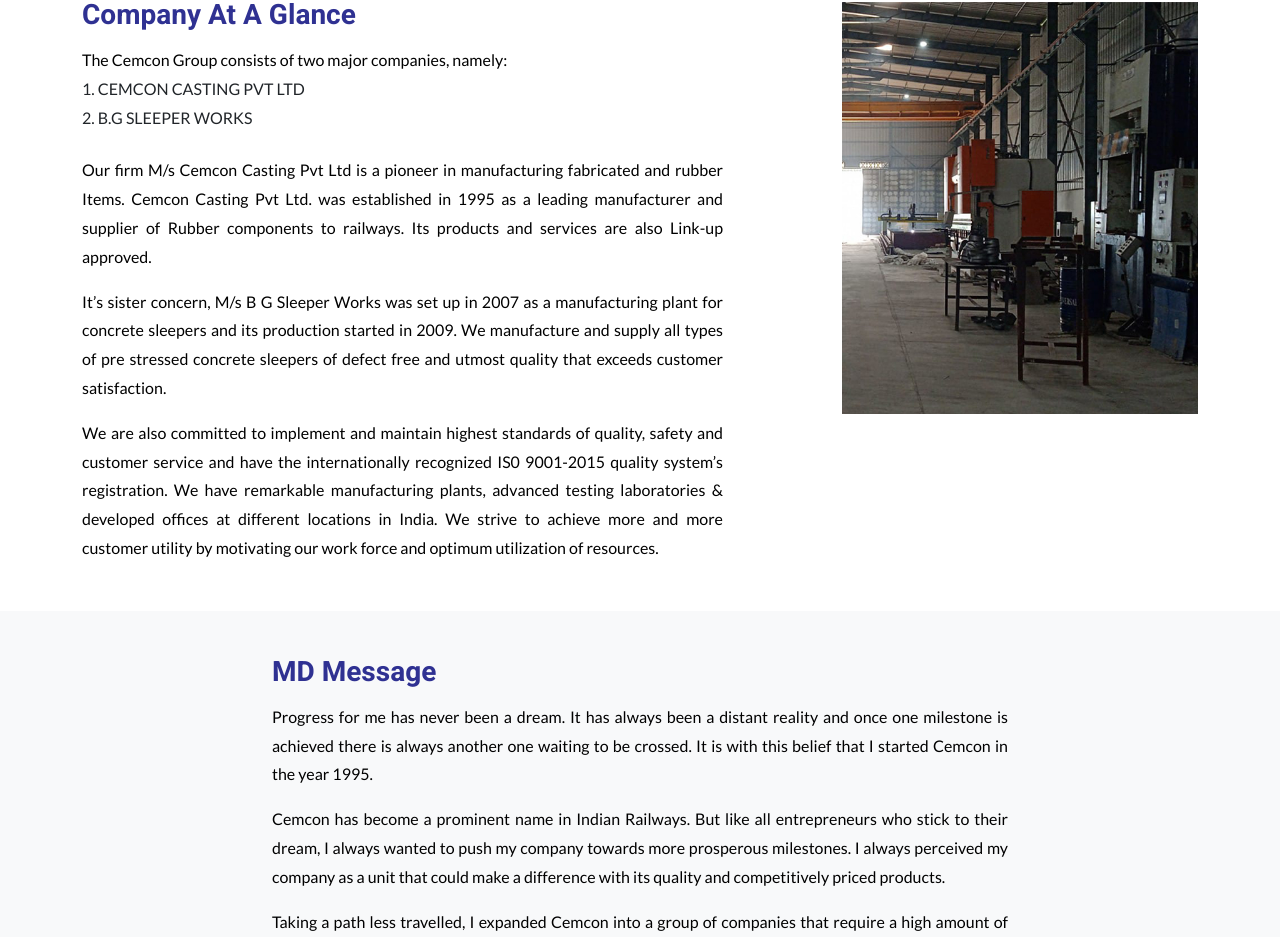
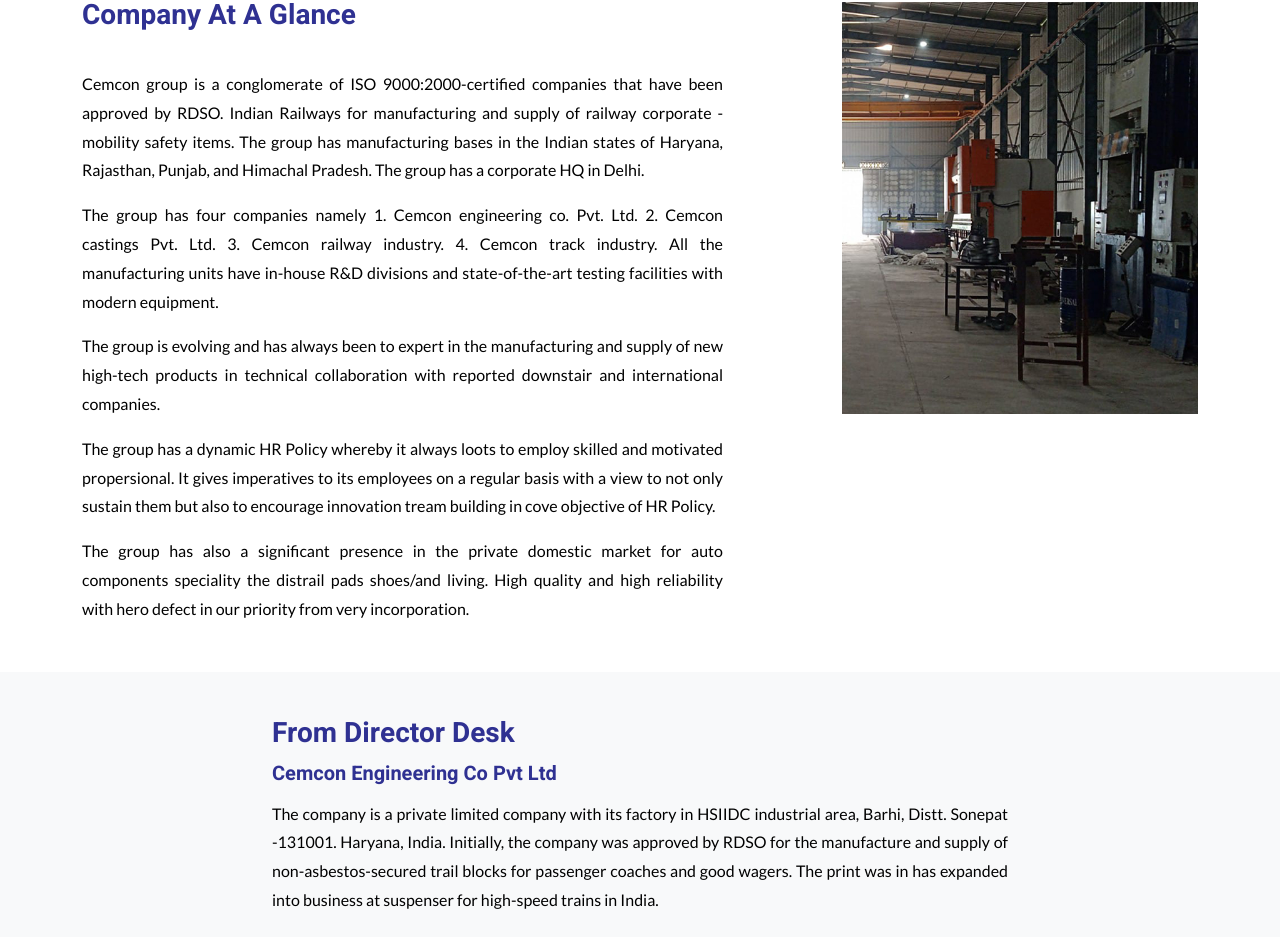
Before and after one commit to shahidweb/cemcongroup, an Angular app: page /about in a window 1280 px wide. Shown: the part 466-1403 px from the top of the page. Built offline with nearby package versions, Linux system fonts and the light colour scheme.

Commit message:
changesAboutPage

```diff
--- a/src/app/componets/about/about.component.html
+++ b/src/app/componets/about/about.component.html
@@ -19,7 +19,8 @@
     <div class="container">
         <div class="row">
             <div class="col-lg-8 offset-md-2">
-                <h3 class="fw-bold lh-1 mb-0 text-primary">{{message.title}}</h3>
+                <h3 class="fw-bold lh-1 mb-3 text-primary">{{message.title}}</h3>
+                <h5 class="fw-bold lh-1 mb-0 text-primary">{{message.heading}}</h5>
                 <p class="pt-3 text-justify" *ngFor="let item of message.description">{{item}}</p>
                 <div class="tag pt-4">
                     <h5 class="mb-0">{{message.MDName}}</h5>
--- a/src/app/componets/career/career.component.html
+++ b/src/app/componets/career/career.component.html
@@ -5,7 +5,7 @@
             <h3 class="fw-bold">Job Application</h3>
         </div>
     </div>
-    <form class="mx-3" name="form" #f="ngForm" (ngSubmit)="f.form.valid && onSubmit()">
+    <form class="mx-3" name="form" #f="ngForm" (ngSubmit)="f.form.valid && onSubmit(f)">
         <div class="row">
             <div class="col-sm-6 py-1">
                 <label>Name <span class="text-danger">*</span></label>
--- a/src/app/componets/career/career.component.ts
+++ b/src/app/componets/career/career.component.ts
@@ -28,8 +28,9 @@
   }
 
 
-  onSubmit(): void {
+  onSubmit(form: NgForm): void {
     console.log(JSON.stringify(this.form, null, 2));
+    form.resetForm();
   }
 
   onReset(form: NgForm): void {
--- a/src/app/componets/contact/contact.component.html
+++ b/src/app/componets/contact/contact.component.html
@@ -3,7 +3,7 @@
     <div class="row">
         <div class="col-sm-8">
             <h3 class="fw-bold">Quotation</h3>
-            <form class="mx-3" name="form" #f="ngForm" (ngSubmit)="f.form.valid && onSubmit()">
+            <form class="mx-3" name="form" #f="ngForm" (ngSubmit)="f.form.valid && onSubmit(f)">
                 <div class="row">
                     <div class="col-sm-6 py-1">
                         <label>Name <span class="text-danger">*</span></label>
--- a/src/app/componets/contact/contact.component.ts
+++ b/src/app/componets/contact/contact.component.ts
@@ -26,8 +26,9 @@
     })
   }
 
-  onSubmit(): void {
+  onSubmit(form: NgForm): void {
     console.log(JSON.stringify(this.form, null, 2));
+    form.resetForm();
   }
 
   onReset(form: NgForm): void {
--- a/src/assets/data/about.json
+++ b/src/assets/data/about.json
@@ -10,27 +10,25 @@
         "title": "Company At A Glance",
         "img": "../../../assets/img/glance.jpg",
         "companyList": {
-            "title": "The Cemcon Group consists of two major companies, namely:",
-            "list": [
-                "CEMCON CASTING PVT LTD",
-                "B.G SLEEPER WORKS"
-            ]
+            "title": "",
+            "list": []
         },
         "description": [
-            "Our firm M/s Cemcon Casting Pvt Ltd is a pioneer in manufacturing fabricated and rubber Items. Cemcon Casting Pvt Ltd. was established in 1995 as a leading manufacturer and supplier of Rubber components to railways. Its products and services are also Link-up approved.",
-            "It’s sister concern, M/s B G Sleeper Works was set up in 2007 as a manufacturing plant for concrete sleepers and its production started in 2009. We manufacture and supply all types of pre stressed concrete sleepers of defect free and utmost quality that exceeds customer satisfaction.",
-            "We are also committed to implement and maintain highest standards of quality, safety and customer service and have the internationally recognized IS0 9001-2015 quality system’s registration. We have remarkable manufacturing plants, advanced testing laboratories & developed offices at different locations in India. We strive to achieve more and more customer utility by motivating our work force and optimum utilization of resources."
+            "Cemcon group is a conglomerate of ISO 9000:2000-certified companies that have been approved by RDSO. Indian Railways for manufacturing and supply of railway corporate - mobility safety items. The group has manufacturing bases in the Indian states of Haryana, Rajasthan, Punjab, and Himachal Pradesh. The group has a corporate HQ in Delhi.",
+            "The group has four companies namely 1. Cemcon engineering co. Pvt. Ltd. 2. Cemcon castings Pvt. Ltd.  3. Cemcon railway industry. 4. Cemcon track industry. All the manufacturing units have in-house R&D divisions and state-of-the-art testing facilities with modern equipment.",
+            "The group is evolving and has always been to expert in the manufacturing and supply of new high-tech products in technical collaboration with reported downstair and international companies.",
+            "The group has a dynamic HR Policy whereby it always loots to employ skilled and motivated propersional. It gives imperatives to its employees on a regular basis with a view to not only sustain them but also to encourage innovation tream building in cove objective of HR Policy.",
+            "The group has also a significant presence in the private domestic market for auto components speciality the distrail pads shoes/and living. High quality and high reliability with hero defect in our priority from very incorporation."
         ]
     },
     "message": {
-        "title": "MD Message",
+        "title": "From Director Desk ",
         "MDName": "Mr. ANKIT TAYAL.",
         "designation": "(DIRECTOR)",
+        "heading": "Cemcon Engineering Co Pvt Ltd",
         "description": [
-            "Progress for me has never been a dream. It has always been a distant reality and once one milestone is achieved there is always another one waiting to be crossed. It is with this belief that I started Cemcon in the year 1995.",
-            "Cemcon has become a prominent name in Indian Railways. But like all entrepreneurs who stick to their dream, I always wanted to push my company towards more prosperous milestones. I always perceived my company as a unit that could make a difference with its quality and competitively priced products.",
-            "Taking a path less travelled, I expanded Cemcon into a group of companies that require a high amount of technical know-how, expertise and specialized knowledge. Overcoming challenges after challenges with the support of my brilliant team, I have been successful in bringing Cemcon to achieve a new milestone of global recognition.",
-            "Indian Railways aims to be the engine for India’s economic growth and development by being safe, financially viable, environment friendly and caring for its customers and employees. We are proud to be serving Indian Railways."
+            "The company is a private limited company with its factory in HSIIDC industrial area, Barhi, Distt. Sonepat -131001. Haryana, India. Initially, the company was approved by RDSO for the manufacture and supply of non-asbestos-secured trail blocks for passenger coaches and good wagers. The print was in has expanded into business at suspenser for high-speed trains in India.",
+            "The company has a state-of-the-art testing facility for industry dynamometers. It has got without R&D division wanned by highly qualified professional team."
         ]
     }
 }
--- a/src/assets/data/home.json
+++ b/src/assets/data/home.json
@@ -30,7 +30,7 @@
     ],
     "about": {
         "title": "Cemcon Group",
-        "body": "Cemcon group is a conglomerate of ISO 9000:2000-certified companies that have been approved by RDSO. Indian Railways for manufacturing and supply of railway corporate safety items. <br> <br> The group has manufacturing bases in the Indian states of Haryana, Rajasthan, Punjab, and Himachal Pradesh. The group has a corporate HQ in Delhi.",
+        "body": "Cemcon group is a conglomerate of ISO 9000:2000-certified companies that have been approved by RDSO. Indian Railways for manufacturing and supply of railway corporate - mobility safety items. <br> <br> The group has manufacturing bases in the Indian states of Haryana, Rajasthan, Punjab, and Himachal Pradesh. The group has a corporate HQ in Delhi.",
         "img": "./assets/img/about_1.png",
         "button": "Read More",
         "btnPath": ""
```
